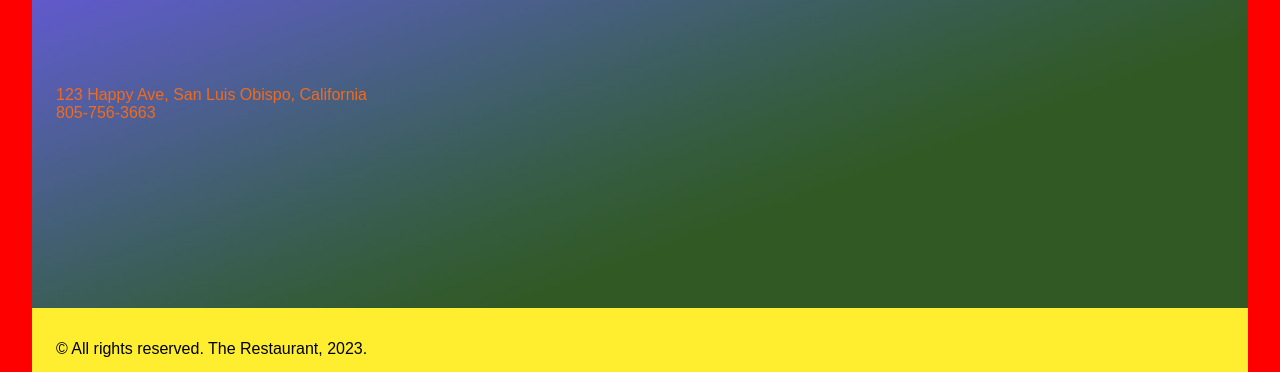
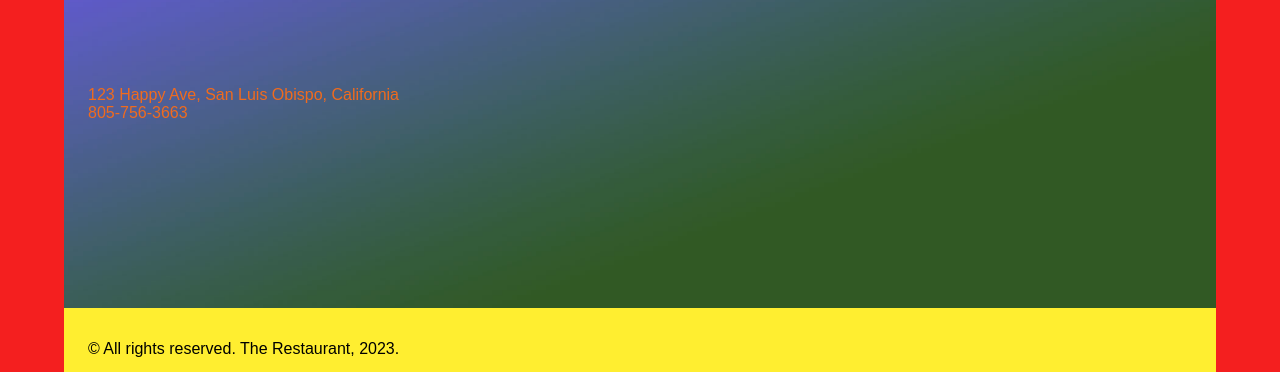
Before and after one commit to kyarwood/kyarwood.github.io, a plain HTML site: page grc338/website-responsive/index.html in a window 1280 px wide. Shown: the part 428-800 px from the top of the page. Drawn offline with Linux system fonts and the light colour scheme.

Commit message:
Update style.css

```diff
--- a/grc338/website-responsive/style.css
+++ b/grc338/website-responsive/style.css
@@ -4,9 +4,7 @@ html, body, div, applet, object, iframe, h1, h2, h3, h4, h5, h6, p, blockquote,
 
 body{
 	font-family: sans-serif;
-    margin-left: 2em;
-    margin-right: 2em;
-    background-color: rgb(255, 255, 255);
+	background-color: rgb(255, 255, 255);
 }
 
 
@@ -22,8 +20,6 @@ div.container {
 	min-height: 100vh;
 }
 
-html{
-    background-color: red;}
 /* >>> IMPORTANT: you have to change the wrap the content of your home page (index) in a div with a class home-container to make it work. If you used a div with the class container on your home, you’ll only need to change the name of the class.  */
 
 
@@ -164,16 +160,20 @@ article {
 }
 
 @media screen and (min-width: 60em) {
-  nav ul li {
+    nav ul li {
     display: inline;
     font-size: 1.7em;
 	}
-
     main.menu ul {
     margin: 1em 1em 1em;
     display: grid;
     grid-template-columns: auto auto;
     grid-template-rows: auto auto;
     column-gap: 5em;
-}
+	}
+    html{
+    background-color: rgb(244, 31, 31);
+    margin-left: 4em;
+    margin-right: 4em;
+   	 }
  }
```
